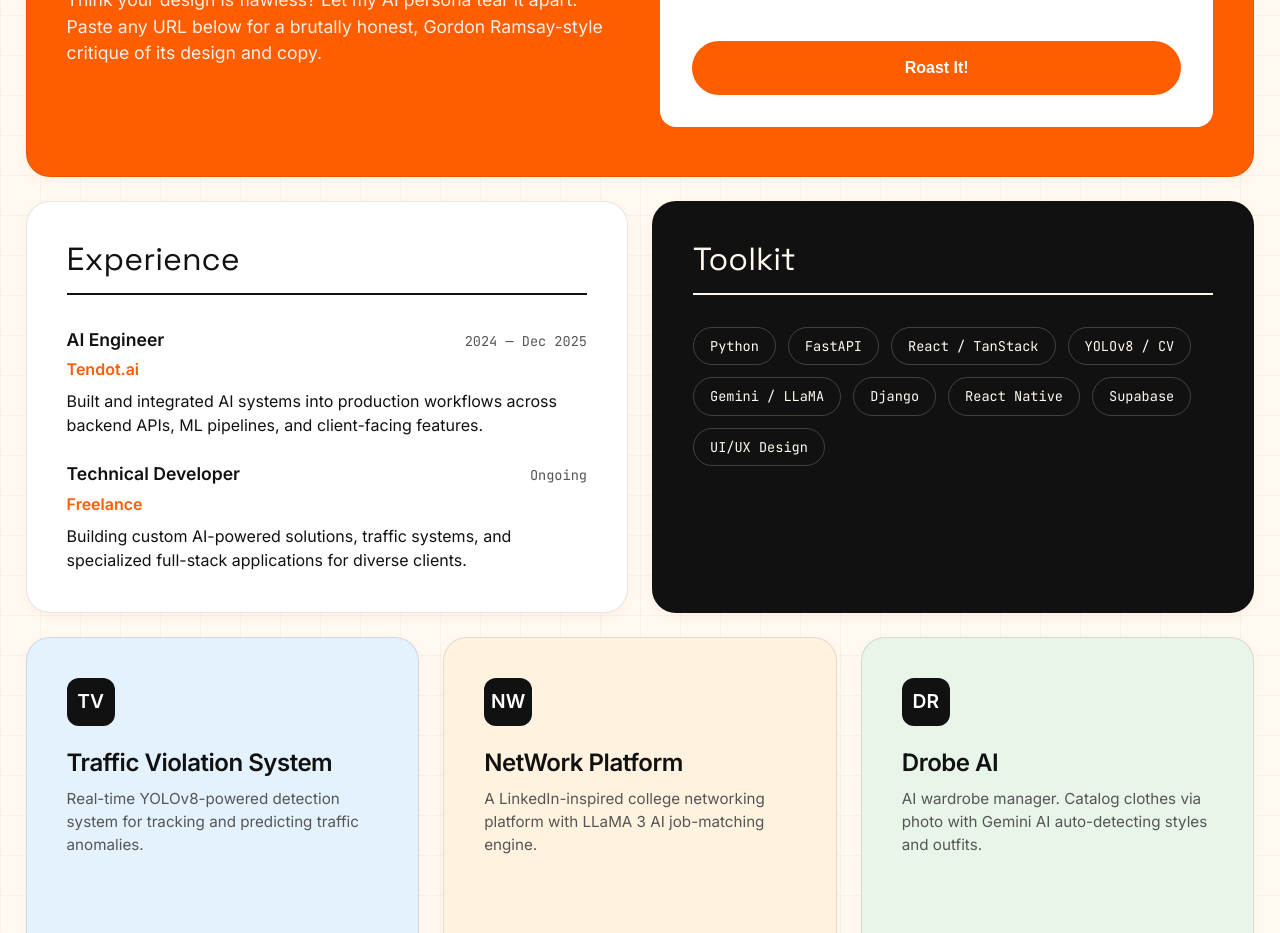
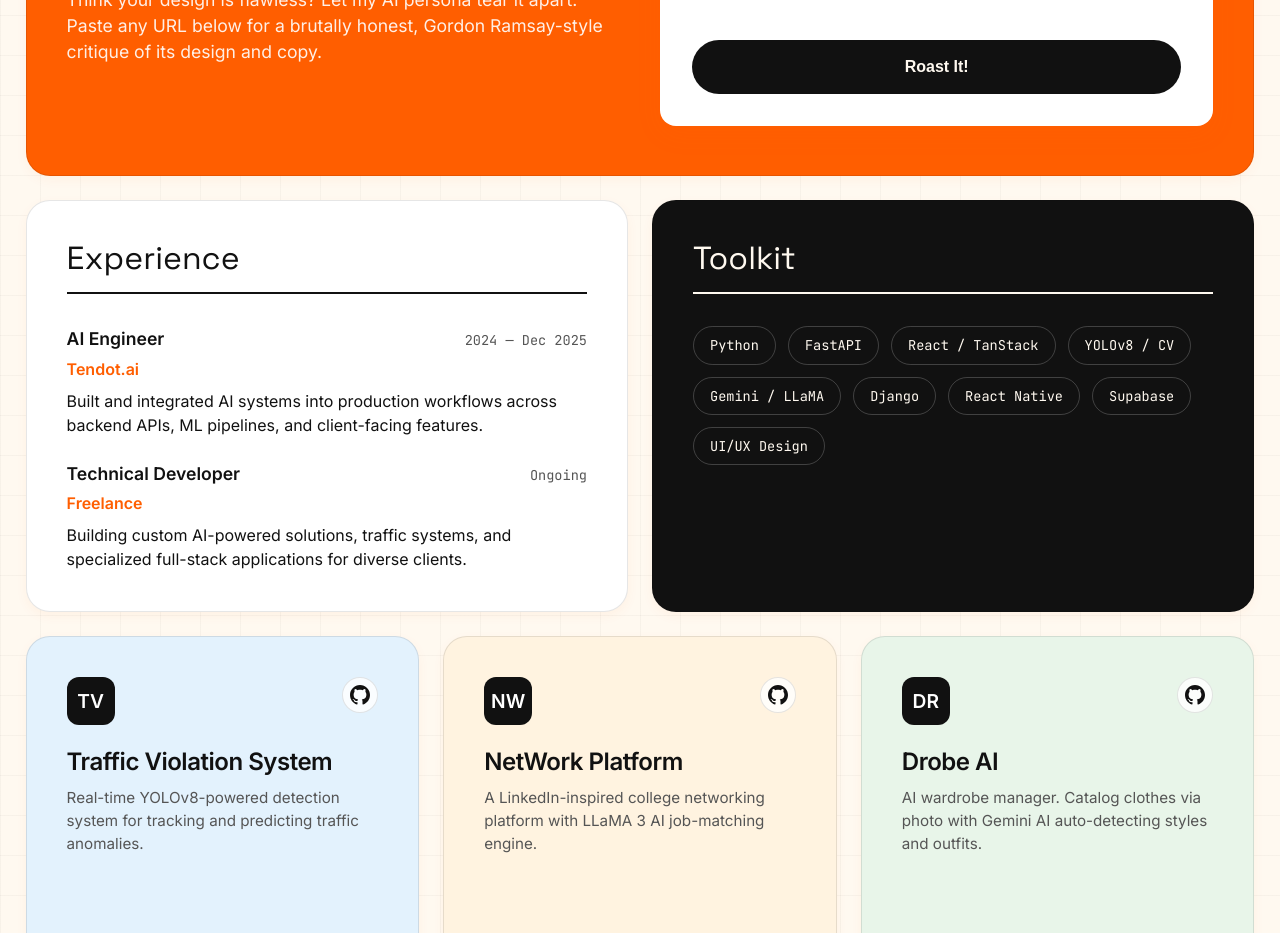
Before and after one commit to Hafiznapster/Portfolio1, a plain HTML site: page index.html in a window 1280 px wide. Shown: the part 745-1678 px from the top of the page. Drawn offline with nearby package versions, Linux system fonts and the light colour scheme.

Commit message:
feat: add visual theme previews and GitHub project card integration components

```diff
--- a/index.html
+++ b/index.html
@@ -91,21 +91,36 @@
 
     <!-- PROJECT 1 -->
     <div class="bento-box box-project p-1">
-      <div class="project-icon">TV</div>
+      <div class="project-header">
+        <div class="project-icon">TV</div>
+        <a href="#" class="github-icon-btn" target="_blank" aria-label="GitHub Repository">
+          <svg viewBox="0 0 24 24"><path d="M12 0c-6.626 0-12 5.373-12 12 0 5.302 3.438 9.8 8.207 11.387.599.111.793-.261.793-.577v-2.234c-3.338.726-4.033-1.416-4.033-1.416-.546-1.387-1.333-1.756-1.333-1.756-1.089-.745.083-.729.083-.729 1.205.084 1.839 1.237 1.839 1.237 1.07 1.834 2.807 1.304 3.492.997.107-.775.418-1.305.762-1.604-2.665-.305-5.467-1.334-5.467-5.931 0-1.311.469-2.381 1.236-3.221-.124-.303-.535-1.524.117-3.176 0 0 1.008-.322 3.301 1.23.957-.266 1.983-.399 3.003-.404 1.02.005 2.047.138 3.006.404 2.291-1.552 3.297-1.23 3.297-1.23.653 1.653.242 2.874.118 3.176.77.84 1.235 1.911 1.235 3.221 0 4.609-2.807 5.624-5.479 5.921.43.372.823 1.102.823 2.222v3.293c0 .319.192.694.801.576 4.765-1.589 8.199-6.086 8.199-11.386 0-6.627-5.373-12-12-12z"/></svg>
+        </a>
+      </div>
       <h3 class="project-title">Traffic Violation System</h3>
       <p class="project-desc">Real-time YOLOv8-powered detection system for tracking and predicting traffic anomalies.</p>
     </div>
 
     <!-- PROJECT 2 -->
     <div class="bento-box box-project p-2">
-      <div class="project-icon">NW</div>
+      <div class="project-header">
+        <div class="project-icon">NW</div>
+        <a href="#" class="github-icon-btn" target="_blank" aria-label="GitHub Repository">
+          <svg viewBox="0 0 24 24"><path d="M12 0c-6.626 0-12 5.373-12 12 0 5.302 3.438 9.8 8.207 11.387.599.111.793-.261.793-.577v-2.234c-3.338.726-4.033-1.416-4.033-1.416-.546-1.387-1.333-1.756-1.333-1.756-1.089-.745.083-.729.083-.729 1.205.084 1.839 1.237 1.839 1.237 1.07 1.834 2.807 1.304 3.492.997.107-.775.418-1.305.762-1.604-2.665-.305-5.467-1.334-5.467-5.931 0-1.311.469-2.381 1.236-3.221-.124-.303-.535-1.524.117-3.176 0 0 1.008-.322 3.301 1.23.957-.266 1.983-.399 3.003-.404 1.02.005 2.047.138 3.006.404 2.291-1.552 3.297-1.23 3.297-1.23.653 1.653.242 2.874.118 3.176.77.84 1.235 1.911 1.235 3.221 0 4.609-2.807 5.624-5.479 5.921.43.372.823 1.102.823 2.222v3.293c0 .319.192.694.801.576 4.765-1.589 8.199-6.086 8.199-11.386 0-6.627-5.373-12-12-12z"/></svg>
+        </a>
+      </div>
       <h3 class="project-title">NetWork Platform</h3>
       <p class="project-desc">A LinkedIn-inspired college networking platform with LLaMA 3 AI job-matching engine.</p>
     </div>
 
     <!-- PROJECT 3 -->
     <div class="bento-box box-project p-3">
-      <div class="project-icon">DR</div>
+      <div class="project-header">
+        <div class="project-icon">DR</div>
+        <a href="#" class="github-icon-btn" target="_blank" aria-label="GitHub Repository">
+          <svg viewBox="0 0 24 24"><path d="M12 0c-6.626 0-12 5.373-12 12 0 5.302 3.438 9.8 8.207 11.387.599.111.793-.261.793-.577v-2.234c-3.338.726-4.033-1.416-4.033-1.416-.546-1.387-1.333-1.756-1.333-1.756-1.089-.745.083-.729.083-.729 1.205.084 1.839 1.237 1.839 1.237 1.07 1.834 2.807 1.304 3.492.997.107-.775.418-1.305.762-1.604-2.665-.305-5.467-1.334-5.467-5.931 0-1.311.469-2.381 1.236-3.221-.124-.303-.535-1.524.117-3.176 0 0 1.008-.322 3.301 1.23.957-.266 1.983-.399 3.003-.404 1.02.005 2.047.138 3.006.404 2.291-1.552 3.297-1.23 3.297-1.23.653 1.653.242 2.874.118 3.176.77.84 1.235 1.911 1.235 3.221 0 4.609-2.807 5.624-5.479 5.921.43.372.823 1.102.823 2.222v3.293c0 .319.192.694.801.576 4.765-1.589 8.199-6.086 8.199-11.386 0-6.627-5.373-12-12-12z"/></svg>
+        </a>
+      </div>
       <h3 class="project-title">Drobe AI</h3>
       <p class="project-desc">AI wardrobe manager. Catalog clothes via photo with Gemini AI auto-detecting styles and outfits.</p>
     </div>
--- a/style.css
+++ b/style.css
@@ -96,13 +96,13 @@ h1, h2, h3, h4 {
 }
 
 .btn-primary {
-  background: var(--accent-main);
-  color: #fff;
+  background: var(--text-primary);
+  color: var(--bg-primary);
 }
 .btn-primary:hover {
-  background: #c94c28;
+  background: var(--text-secondary);
   transform: translateY(-2px);
-  box-shadow: 0 8px 20px rgba(224, 93, 54, 0.3);
+  box-shadow: 0 8px 20px rgba(17, 17, 17, 0.2);
 }
 
 .btn-secondary {
@@ -156,8 +156,9 @@ h1, h2, h3, h4 {
 .box-hero {
   grid-column: span 8;
   grid-row: span 4;
-  background: var(--accent-secondary);
-  color: #fff;
+  background: var(--bg-card);
+  border: 2px solid var(--text-primary);
+  color: var(--text-primary);
   display: flex;
   flex-direction: column;
   justify-content: center;
@@ -165,14 +166,15 @@ h1, h2, h3, h4 {
 .box-hero h1 {
   font-size: clamp(3rem, 6vw, 5.5rem);
   margin-bottom: 20px;
+  color: var(--text-primary);
 }
 .box-hero h1 .serif {
   font-size: 1.1em;
-  color: var(--accent-tertiary);
+  color: var(--accent-main);
 }
 .box-hero p {
   font-size: 1.25rem;
-  opacity: 0.9;
+  color: var(--text-secondary);
   max-width: 600px;
   margin-bottom: 40px;
 }
@@ -186,7 +188,8 @@ h1, h2, h3, h4 {
   grid-column: span 4;
   grid-row: span 4;
   padding: 0;
-  background: var(--accent-tertiary);
+  background: var(--bg-primary);
+  border: 2px solid var(--text-primary);
   display: flex;
   align-items: center;
   justify-content: center;
@@ -196,8 +199,6 @@ h1, h2, h3, h4 {
   height: 100%;
   object-fit: cover;
   border-radius: var(--radius-lg);
-  mix-blend-mode: multiply;
-  opacity: 0.9;
   transition: transform 0.5s ease;
 }
 .box-photo:hover img {
@@ -367,6 +368,39 @@ h1, h2, h3, h4 {
 .box-project.p-2 { background: #fff3e0; }
 .box-project.p-3 { background: #e8f5e9; }
 
+.project-header {
+  display: flex;
+  justify-content: space-between;
+  align-items: flex-start;
+  margin-bottom: 24px;
+}
+
+.github-icon-btn {
+  width: 36px;
+  height: 36px;
+  border-radius: 50%;
+  background: rgba(255, 255, 255, 0.8);
+  border: 1px solid rgba(0, 0, 0, 0.1);
+  display: flex;
+  align-items: center;
+  justify-content: center;
+  color: var(--text-primary);
+  transition: all 0.2s ease;
+  cursor: pointer;
+}
+
+.github-icon-btn:hover {
+  background: var(--text-primary);
+  color: var(--bg-primary);
+  transform: scale(1.1);
+}
+
+.github-icon-btn svg {
+  width: 20px;
+  height: 20px;
+  fill: currentColor;
+}
+
 .project-icon {
   width: 48px;
   height: 48px;
@@ -376,7 +410,7 @@ h1, h2, h3, h4 {
   display: flex;
   align-items: center;
   justify-content: center;
-  margin-bottom: 24px;
+  margin-bottom: 0;
   font-weight: bold;
   font-size: 1.2rem;
 }
```
Also changed, not shown: .superpowers/brainstorm/session-1/content/hafiz-img.jpeg (added), .superpowers/brainstorm/session-1/content/visual-style.html (added), .superpowers/brainstorm/session-1/content/waiting.html (added), 1 other file.
